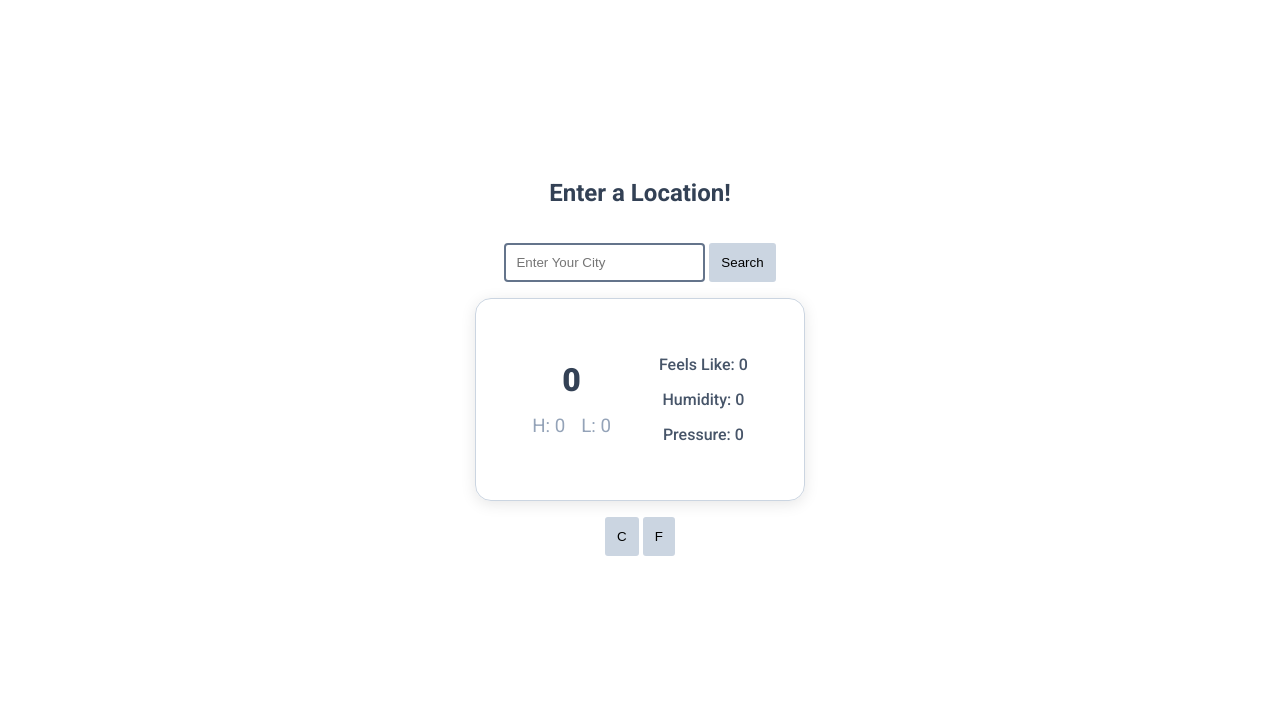
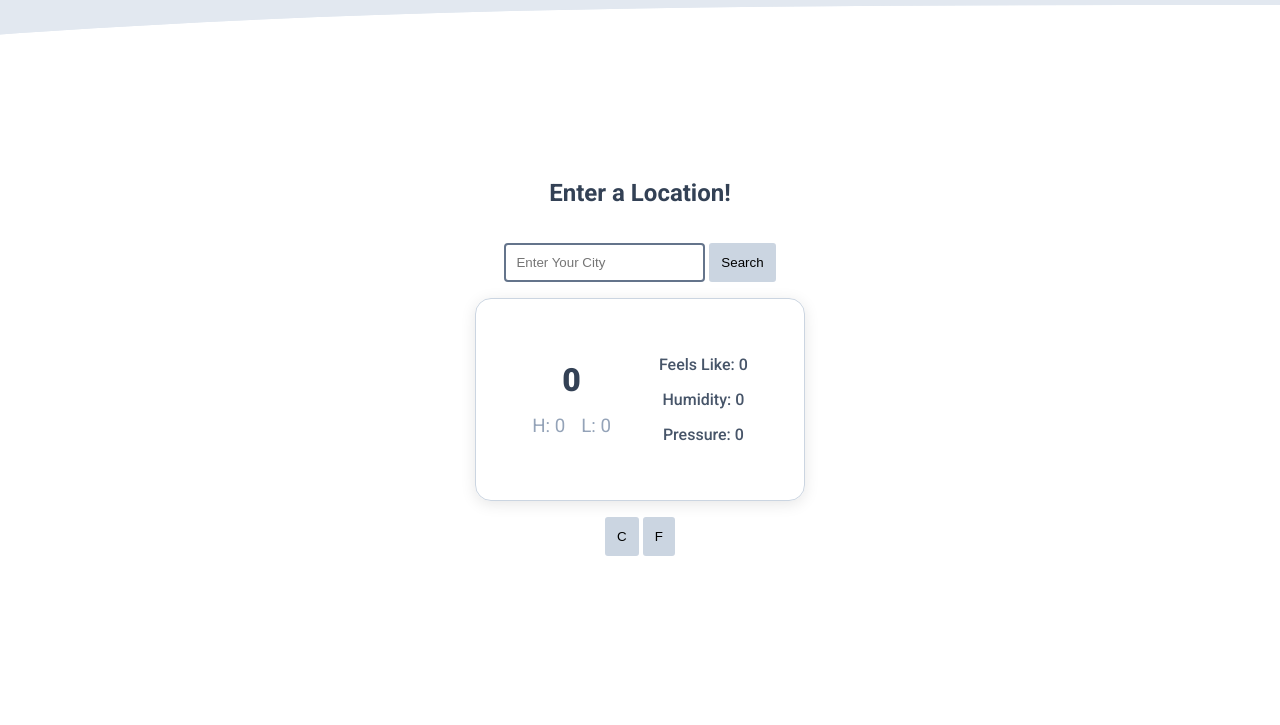
Before and after one commit to MoizAh/weather-app, a plain HTML site: page index.html in a window 1280 px wide. Shown: the part 75-800 px from the top of the page. Drawn offline with Linux system fonts and the light colour scheme; the site is published under a folder, as on GitHub Pages, so addresses that start at the root find nothing.

Commit message:
Adjust img link to work with GitHub Pages

```diff
--- a/style.css
+++ b/style.css
@@ -1,7 +1,7 @@
 html,
 body {
   font-family: "Roboto", sans-serif;
-  background-image: url(/images/wave.svg);
+  background-image: url(images/wave.svg);
   background-position: center;
   background-repeat: no-repeat;
   background-size: cover;
```
